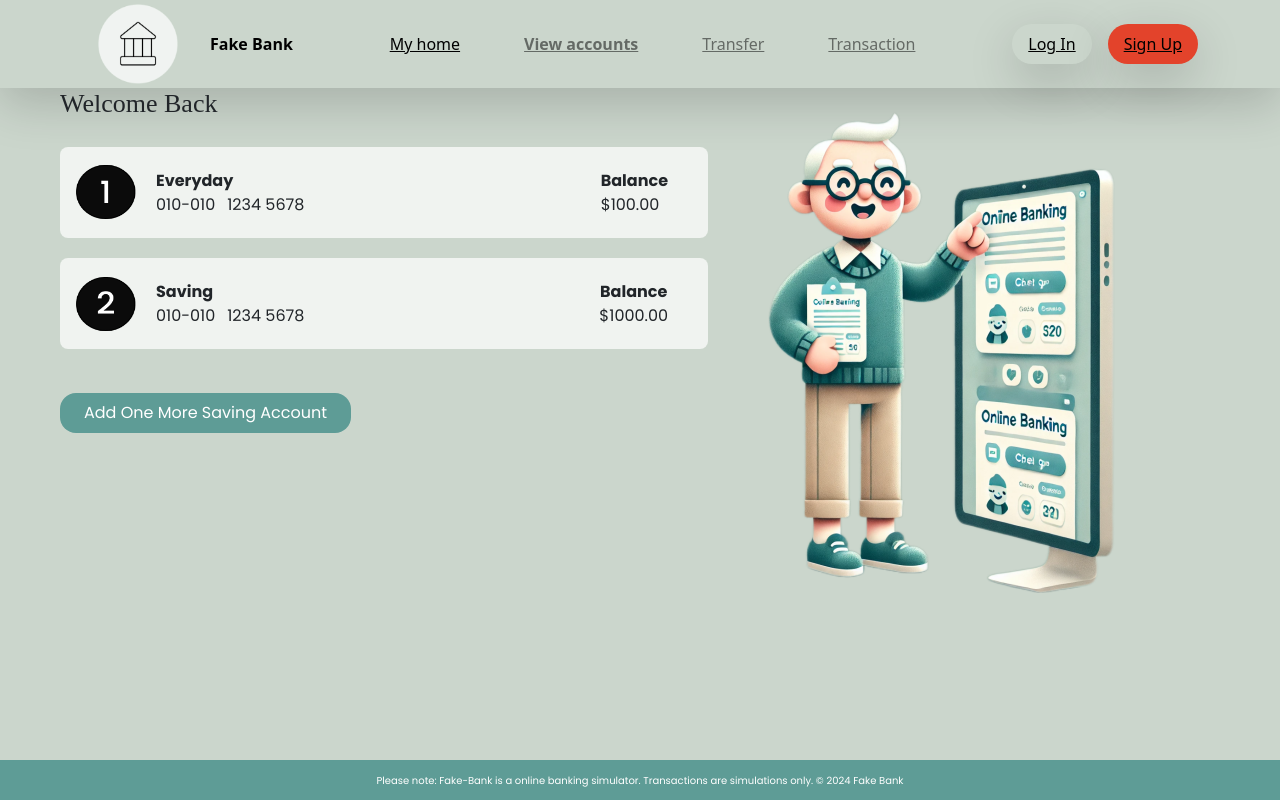
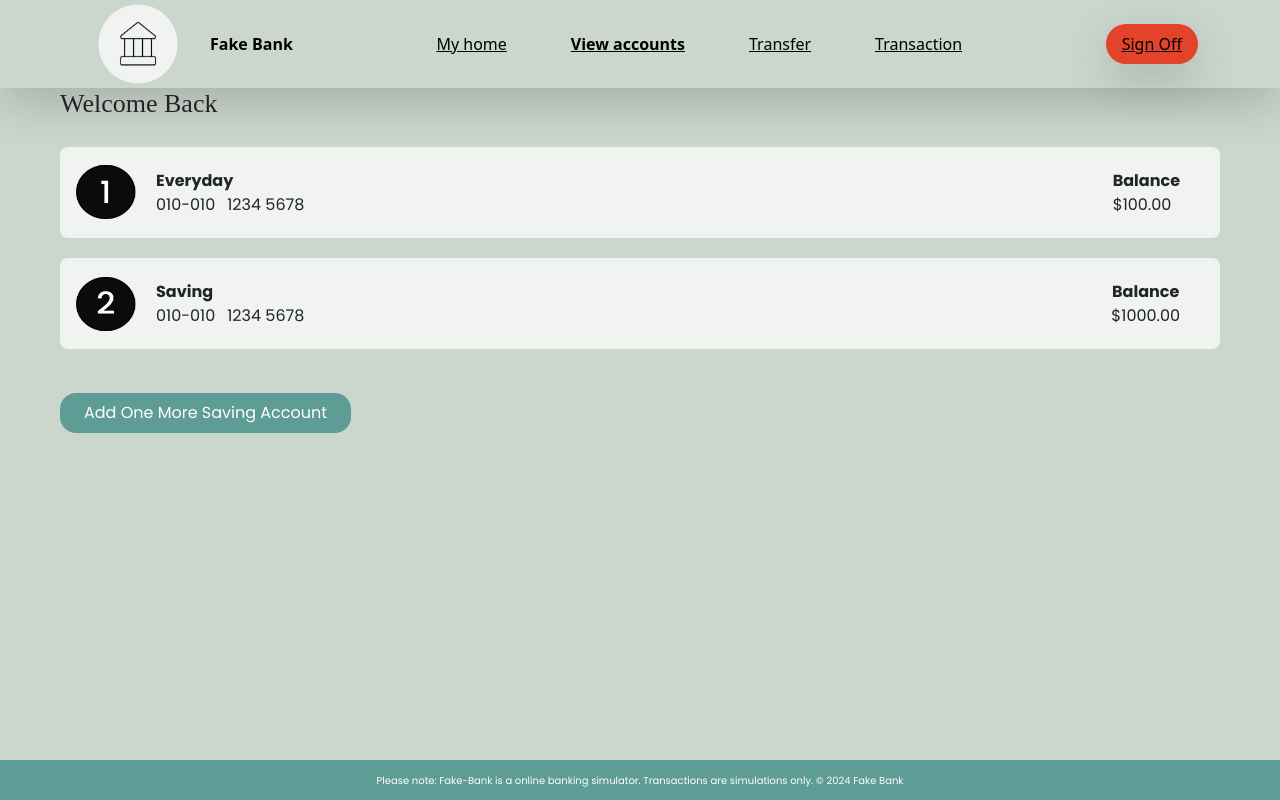
Before and after one commit to ponkpook/Fake-Bank-Front, a React (Create React App) app: page /accounts in a window 1280 px wide. Built offline with nearby package versions, Linux system fonts and the light colour scheme; a web font is replaced by a local one.

Commit message:
Update the minor changes

```diff
--- a/src/components/NavMenu.tsx
+++ b/src/components/NavMenu.tsx
@@ -1,6 +1,7 @@
 import React from "react";
 import { Link } from "react-router-dom";
 import NavItem from "./NavItem";
+
 
 interface NavMenuProps {
   isMenuOpen: boolean;
--- /dev/null
+++ b/src/components/ViewAccountVisual.tsx
@@ -0,0 +1,15 @@
+import React from 'react';
+
+const ViewAccountVisual: React.FC = () => {
+    return (
+        <div className="flex flex-[1] justify-center items-center">
+        <img
+            src="assets/old-person.png"
+            alt="person-interact"
+            className="w-[347px] pt-space-6"
+        />
+        </div>
+    );
+};
+
+export default ViewAccountVisual;
--- a/src/components/navbar.tsx
+++ b/src/components/navbar.tsx
@@ -6,7 +6,7 @@ import SignOffButton from "./SignOffButton";
 
 export function Navbar() {
   const [isMenuOpen, setIsMenuOpen] = useState(false);
-  const [isLoggedIn, setIsLoggedIn] = useState(false); // set as true for testing
+  const [isLoggedIn, setIsLoggedIn] = useState(true); // set as true for testing
 
   const toggleMenu = () => setIsMenuOpen(!isMenuOpen);
 
--- a/src/pages/viewaccount.tsx
+++ b/src/pages/viewaccount.tsx
@@ -49,16 +49,16 @@ export const Viewaccount = () => {
     <Container>
       <div>
         <div className="flex flex-row">
-          <div className="flex w-[60%]">
+          <div className="flex w-[100%]">
             <ModalAccounts accounts={accounts} onAddAccount={addAccount} />
           </div>
-          <div className="flex flex-[1]">
+          {/* <div className="flex flex-[1]">
             <img
               src="assets/old-person.png"
               alt="person-interact"
               className="w-[347px] pt-space-6"
             />
-          </div>
+          </div> */}
         </div>
       </div>
     </Container>
```
Also changed, not shown: 1 other file (tests, documents, lock files or other folders).
